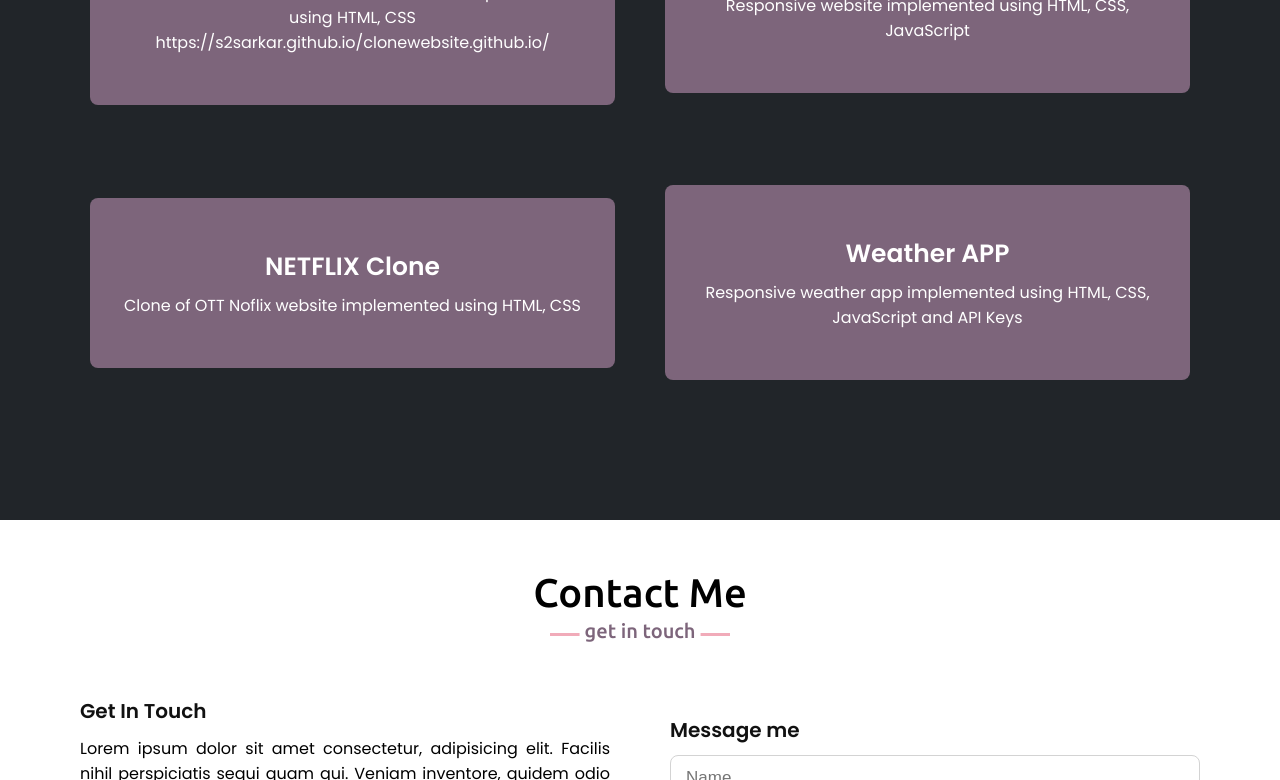
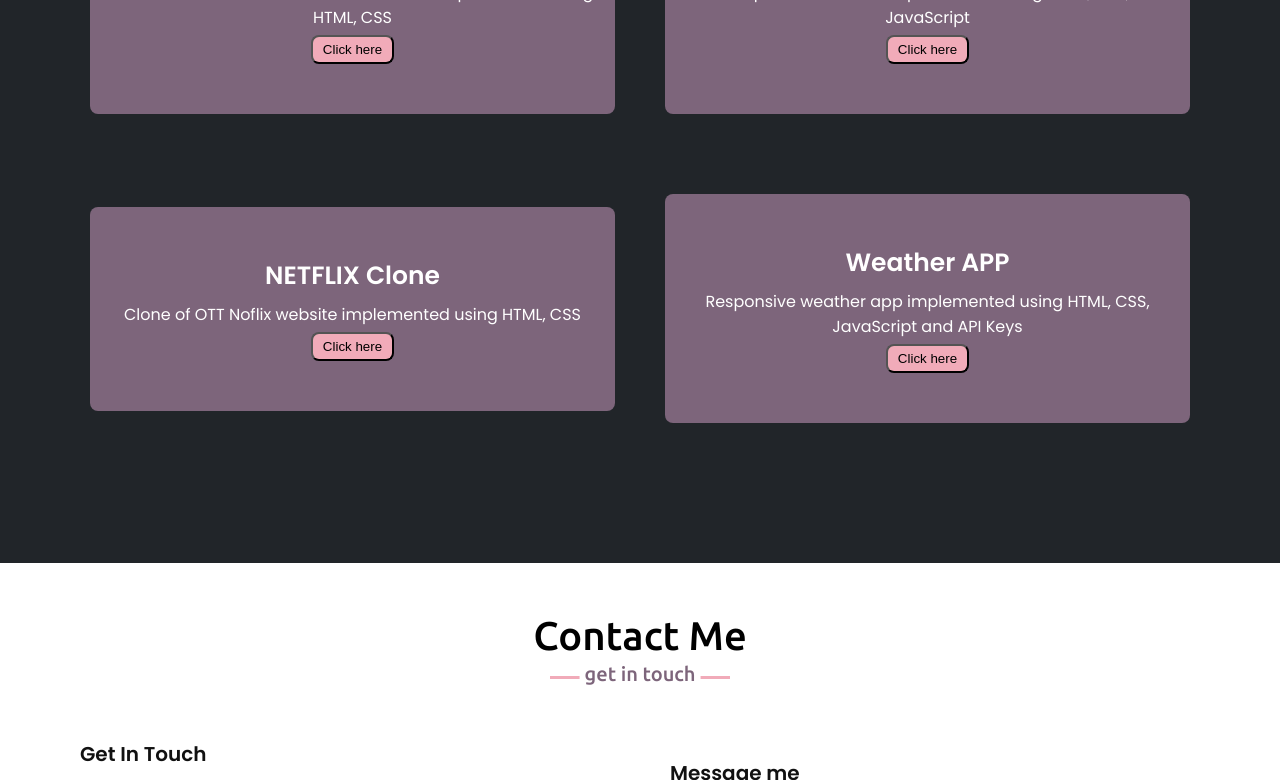
Before and after one commit to shamayitasarkar46/portfolio, a plain HTML site: page index.html in a window 1280 px wide. Shown: the part 4154-4934 px from the top of the page. Drawn offline with nearby package versions, Linux system fonts and the light colour scheme.

Commit message:
Update index.html

```diff
--- a/index.html
+++ b/index.html
@@ -206,9 +206,9 @@
 
                         <div class="text">AMAZON Clone</div>
                         <ul>
-                            <li>Clone of e-commerce Amaze on website implemented using HTML, CSS</li>
-                            <li>https://s2sarkar.github.io/clonewebsite.github.io/</li>
+                            <li>Clone of e-commerce AMAZEon website implemented using HTML, CSS</li>
                          </ul>
+                         <button href="#">Click here</button>
                     </div>
                 </div>
                 <div class="card">
@@ -217,16 +217,17 @@
                      <ul>
                         <li>Responsive website implemented using HTML, CSS, JavaScript</li>
                      </ul>
+                     <button href="#">Click here</button>
                     </div>
                 </div>
 
                 <div class="card">
                     <div class="box">
-                        <div class="text"> NETFLIX Clone</div>
+                        <div class="text">NETFLIX Clone</div>
                         <ul>
                             <li>Clone of OTT Noflix website implemented using HTML, CSS</li>
-                            <li></li>
                          </ul>
+                         <button href="#">Click here</button>
                     </div>
                 </div>
                 <div class="card">
@@ -235,6 +236,7 @@
                         <ul>
                             <li>Responsive weather app implemented using HTML, CSS, JavaScript and API Keys</li>
                          </ul>
+                         <button href="#">Click here</button>
                     </div>
                 </div>
             </div>
```
